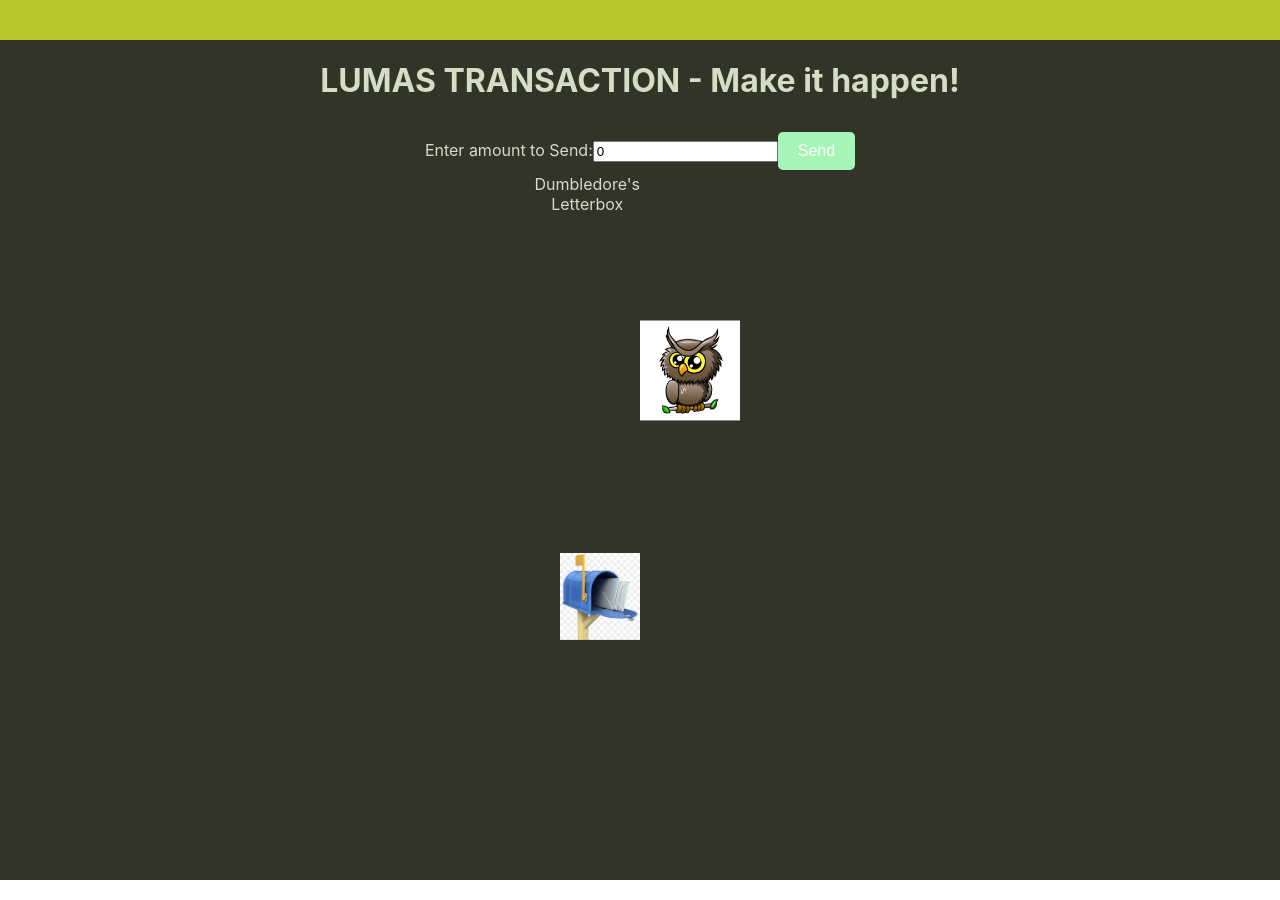
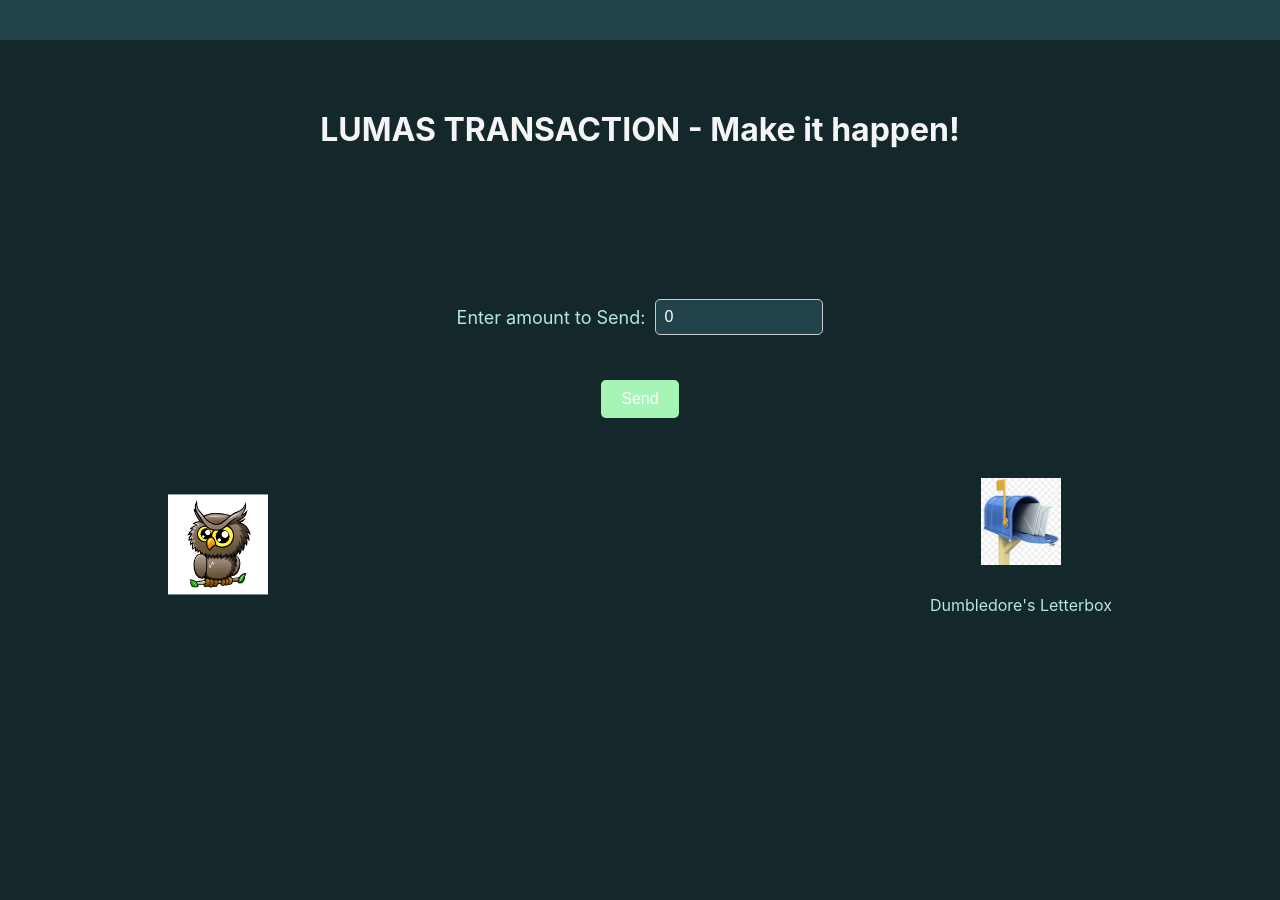
Before and after one commit to pali101/SupraMuPay, a React (Create React App) app in the folder transaction_ui/: page / in a window 1280 px wide. Built offline with nearby package versions, Linux system fonts and the light colour scheme.

Commit message:
UI improvised

```diff
--- a/transaction_ui/src/App.css
+++ b/transaction_ui/src/App.css
@@ -2,9 +2,10 @@
   text-align: center;
   top: 20%;
 }
+
 .navbar {
   width: 100%;
-  background-color: #b9c426;
+  background-color: #23434a;
   padding: 20px 0;
   position: fixed;
   top: 0;
@@ -12,47 +13,94 @@
 }
 
 .App-Body {
-  background-color: #323428;
+  background-color: #14272b;
   min-height: 100vh;
-  padding: 40px;
+  padding: 50px;
   display: flex;
   flex-direction: column;
   align-items: center;
-  /* justify-content: center; */
-  color: rgb(213, 221, 196);
+  color: rgb(180, 232, 226);
 }
 
-.Input {
-  margin-top: 70px;
+h1 {
+  color: whitesmoke;
+  margin-top: 60px;
+  margin-bottom: 150px
+}
+
+.input-label {
+  font-size: 18px;
+  color: rgb(180, 232, 226);
+}
+
+.input-field {
+  padding: 8px;
+  font-size: 16px;
+  border: 1px solid #ccc;
+  border-radius: 5px;
+  width: 150px; /* Adjust width as needed */
+  background-color: #23434a;
+  color: white;
 }
 
 .input-section {
+  display: flex;
+  flex-direction: column; /* Stack the label+input and button vertically */
+  align-items: center; /* Center-align the entire section */
+  gap: 15px; /* Space between the input row and the button */
   margin-bottom: 20px;
 }
 
-button {
+.input-section-w {
+  display: flex;
+  flex-direction: row; /* Place label and input in one line */
+  justify-content: center; /* Center align within the section */
+  align-items: center; /* Align vertically in the row */
+  gap: 10px; /* Space between label and input field */
+}
+
+.input-section-w label {
+  font-size: 18px;
+  color: rgb(180, 232, 226);
+}
+
+.input-section-w input {
+  padding: 8px;
+  font-size: 16px;
+  border: 1px solid #ccc;
+  border-radius: 5px;
+  outline: none;
+  width: 150px; /* Standard width for input */
+  background-color: #23434a;
+  color: white;
+}
+
+.send-button {
+  margin-top: 30px;
+  padding: 10px 20px;
+  font-size: 16px;
   background-color: #4caf50;
   color: white;
   border: none;
-  padding: 10px 20px;
-  margin-top: 10px;
+  border-radius: 5px;
   cursor: pointer;
-  font-size: 16px;
-  border-radius: 5px;
+  transition: background-color 0.3s;
 }
 
-button:disabled {
+.send-button:hover {
+  background-color: #367c39;
+}
+
+.send-button:disabled {
   background-color: #a7f4b7;
   cursor: not-allowed;
 }
 
+
 .progress-section {
-  opacity: 0;
-  transition: opacity 0.5s ease-in-out;
-}
-
-.progress-section.visible {
-  opacity: 1;
+  width: 80%;
+  margin: 20px auto;
+  text-align: center;
 }
 
 .progress-bar {
@@ -61,6 +109,7 @@ button:disabled {
   height: 20px;
   border-radius: 10px;
   overflow: hidden;
+  margin-top: 10px;
 }
 
 .progress-bar-fill {
@@ -70,42 +119,24 @@ button:disabled {
 }
 
 .animation-section {
-  position: relative;
+  display: flex;
+  justify-content: space-between;
+  align-items: center;
   margin-top: 40px;
+  width: 80%;
 }
 
 .owl-image {
   width: 100px;
-  position: absolute;
-  top: 100px;
-  left: 50%;
+  position: relative;
   animation: idleOwl 2s infinite alternate;
 }
 
-.owl-flying {
-  /* animation: flyOwl 5s ease-in-out forwards; */
-  position: relative;
-  top: 50%;
-  left: 50%;
-  width: 80px;
-  transform-origin: center center;
-  animation: arcFly 3s linear forwards;
-}
-
 .letterbox {
-  position: absolute;
-  bottom: 10%;
-  right: 10%;
-  display: flex;
-  flex-direction: column; /* Stack text and image */
-  align-items: center;
   text-align: center;
 }
 
-
 .letter-image {
-  position: fixed;
   width: 80px;
-  bottom: 20%;
-  right: 50%;
+  margin-bottom: 10px;
 }
--- a/transaction_ui/src/App.js
+++ b/transaction_ui/src/App.js
@@ -34,11 +34,12 @@ function App() {
 <div className="App">
   <header className="App-Body">
     {/* Navbar Section */}
-      <nav className="navbar">
+    <nav className="navbar"></nav>
+    <h1>LUMAS TRANSACTION - Make it happen!</h1>
 
-      </nav>
-        <h1>LUMAS TRANSACTION - Make it happen!</h1>
     <div className="input-section">
+  {/* Row: Label and Input */}
+  <div className="input-section-w">
     <label htmlFor="coin-input">Enter amount to Send:</label>
     <input
       id="coin-input"
@@ -47,10 +48,18 @@ function App() {
       onChange={(e) => setCoins(Number(e.target.value))}
       disabled={deliveryInProgress}
     />
-          <button onClick={handleSendCoins} disabled={deliveryInProgress || coins <= 0}>
+  </div>
+
+  {/* Row: Send Button */}
+  <button
+    className="send-button"
+    onClick={handleSendCoins}
+    disabled={deliveryInProgress || coins <= 0}
+  >
     {deliveryInProgress ? 'Delivery in Progress...' : 'Send'}
   </button>
 </div>
+
 
     {/* Progress Section */}
     {deliveryInProgress && (
@@ -65,7 +74,7 @@ function App() {
       </div>
     )}
 
-        {/* Owl Animation Section */}
+    {/* Animation Section */}
     <div className="animation-section">
       <img
         src={owlImage}
@@ -79,6 +88,7 @@ function App() {
     </div>
   </header>
 </div>
+
   );
 }
 
```
Lines whose indentation alone changed are shown as unchanged.
